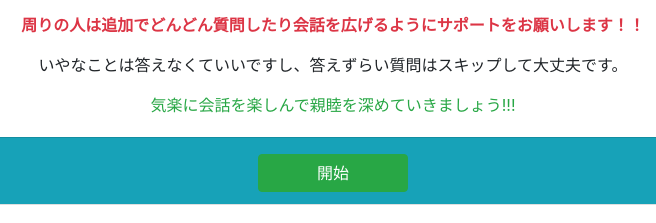
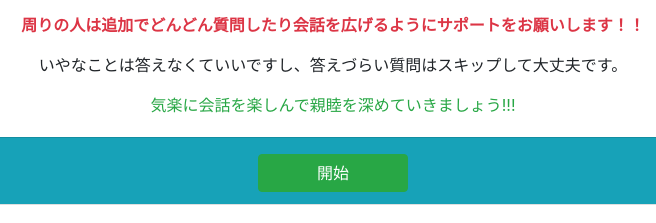
Before and after one commit to mksanjeewa86/question, a plain HTML site: page rules.html in a window 1280 px wide. Shown: the part 299-522 px from the top of the page, 307-963 px from the left. Drawn offline with Linux system fonts and the light colour scheme.

Commit message:
Update rules.html

```diff
--- a/rules.html
+++ b/rules.html
@@ -29,7 +29,7 @@
                         周りの人は追加でどんどん質問したり会話を広げるようにサポートをお願いします！！
                     </p>
                     <p class="card-text text-center">
-                        いやなことは答えなくていいですし、答えずらい質問はスキップして大丈夫です。
+                        いやなことは答えなくていいですし、答えづらい質問はスキップして大丈夫です。
                     </p>
                     <p class="card-text text-center text-success">
                         気楽に会話を楽しんで親睦を深めていきましょう!!!
```
